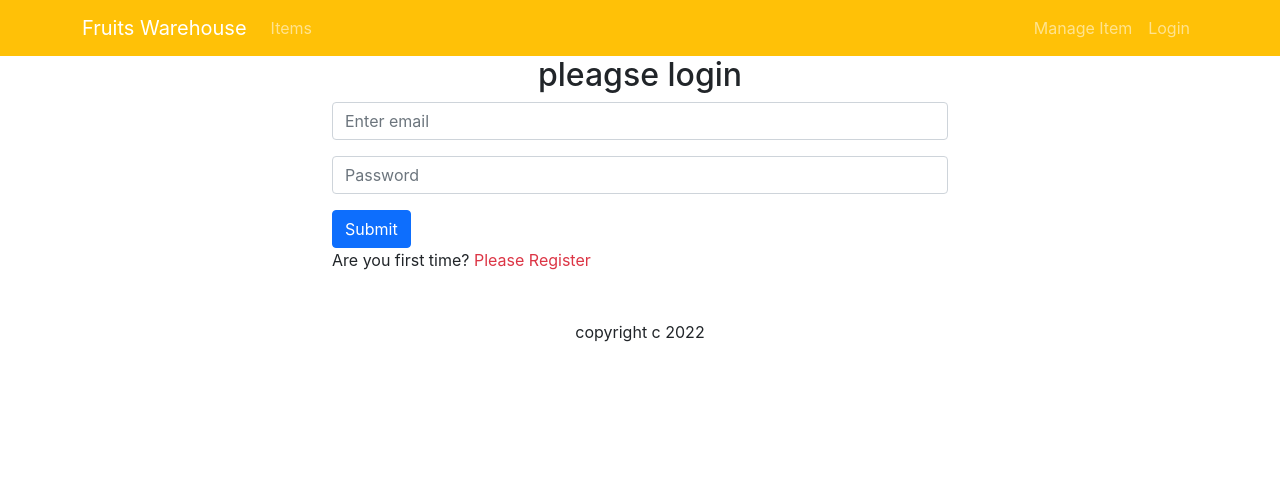
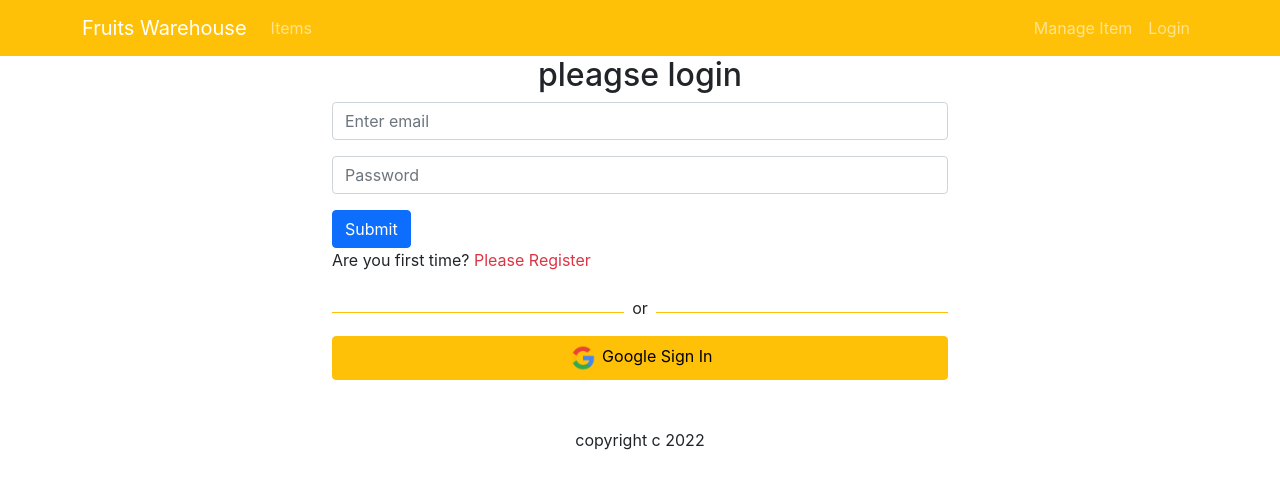
Before and after one commit to yaminhossen/warehouse-management-client, a React (Create React App) app: page /login in a window 1280 px wide. Shown: the top 488 px of the page. Built offline with nearby package versions, Linux system fonts and the light colour scheme; no server answers.

Commit message:
social login button added

```diff
--- a/src/Pages/Login/Login/Login.js
+++ b/src/Pages/Login/Login/Login.js
@@ -3,6 +3,7 @@
 import { useSignInWithEmailAndPassword } from 'react-firebase-hooks/auth';
 import { Link, useLocation, useNavigate } from 'react-router-dom';
 import auth from '../../../firebase.init';
+import SocialLogin from '../SocialLogin/SocialLogin';
 
 const Login = () => {
     const emailRef = useRef('');
@@ -53,6 +54,7 @@
                 </Button>
             </Form>
             <p>Are you first time? <Link to="/register" className='text-danger text-decoration-none' onClick={navigateRegister}>Please Register</Link></p>
+            <SocialLogin></SocialLogin>
         </div>
     );
 };
--- /dev/null
+++ b/src/Pages/Login/SocialLogin/SocialLogin.js
@@ -0,0 +1,19 @@
+import React from 'react';
+import logo from '../../../images/logo/google logo.png'
+
+const SocialLogin = () => {
+    return (
+        <div>
+            <div className='d-flex align-items-center'>
+                <div style={{ height: '1px' }} className="bg-warning w-50"></div>
+                <p className='mt-2 px-2'>or</p>
+                <div style={{ height: '1px' }} className="bg-warning w-50"></div>
+            </div>
+            <div>
+                <button className='btn btn-warning  w-100'><img width={30} src={logo} alt="" /> Google Sign In</button>
+            </div>
+        </div>
+    );
+};
+
+export default SocialLogin;
```
Also changed, not shown: src/images/logo/google logo.png (added).
